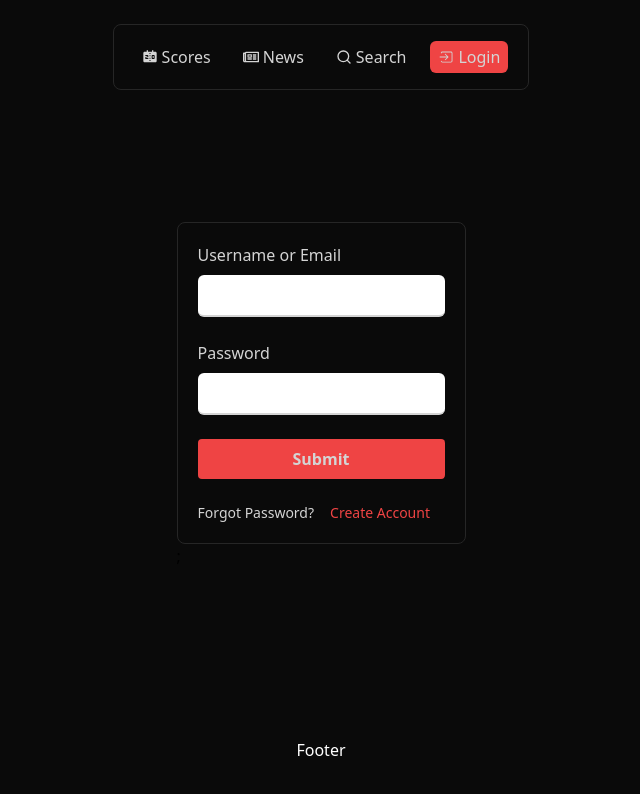
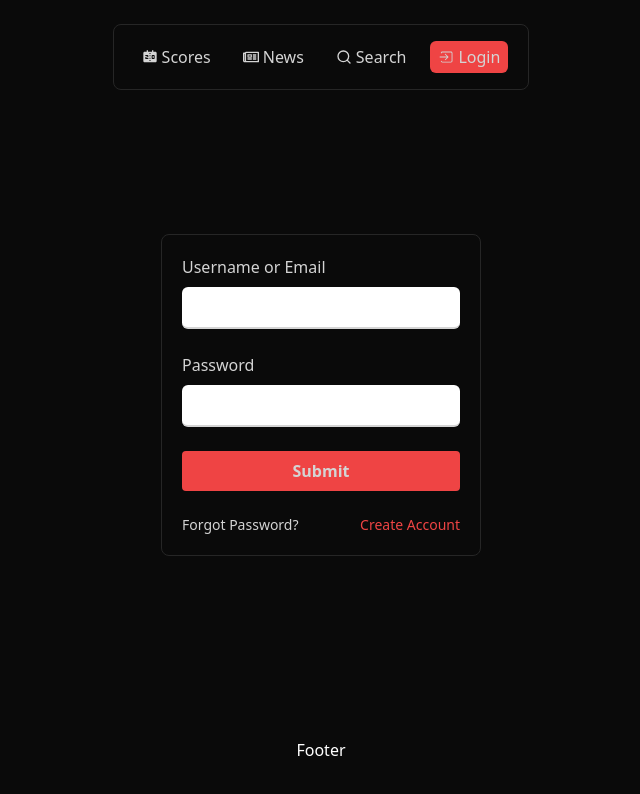
Before and after one commit to mirkocvetanoski/BettingApp, a Next.js app: page /user/login in a window 1280 px wide. Shown: the top 794 px of the page, without its empty margins (319-959 px from the left). Built offline with nearby package versions, Linux system fonts and the light colour scheme.

Commit message:
Changed width of the forms

```diff
--- a/app/user/login/page.jsx
+++ b/app/user/login/page.jsx
@@ -2,8 +2,8 @@ import LoginForm from "@/components/LoginForm";
 
 const LoginPage = () => {
   return (
-    <div>
-      <LoginForm />;
+    <div className="w-80">
+      <LoginForm />
     </div>
   );
 };
--- a/app/user/signup/page.jsx
+++ b/app/user/signup/page.jsx
@@ -2,8 +2,8 @@ import SignupForm from "@/components/SignupForm";
 
 const SignUp = () => {
   return (
-    <div>
-      <SignupForm />;
+    <div className="w-80">
+      <SignupForm />
     </div>
   );
 };
--- a/components/LoginForm.jsx
+++ b/components/LoginForm.jsx
@@ -26,14 +26,14 @@ const LoginhtmlForm = () => {
             />
           </div>
           <button
-            className="hover:shadow-button mb-6 w-full rounded border-neutral-300 bg-red-500 px-4 py-2 font-bold text-neutral-300 transition-all duration-300 hover:bg-red-700 hover:shadow-red-700"
+            className="mb-6 w-full rounded border-neutral-300 bg-red-500 px-4 py-2 font-bold text-neutral-300 transition-all duration-300 hover:bg-red-700 hover:shadow-button hover:shadow-red-700"
             type="submit"
           >
             Submit
           </button>
         </form>
         <footer>
-          <div className="flex gap-4">
+          <div className="flex justify-between gap-4">
             <Link
               className="hover:red-pink-700 float-left text-sm text-neutral-300"
               href="/"
--- a/components/SignupForm.jsx
+++ b/components/SignupForm.jsx
@@ -46,7 +46,7 @@ const LoginhtmlForm = () => {
             />
           </div>
           <button
-            className="hover:shadow-button mb-6 w-full rounded border-neutral-300 bg-red-500 px-4 py-2 font-bold text-neutral-300 transition-all duration-300 hover:bg-red-700 hover:shadow-red-700"
+            className="mb-6 w-full rounded border-neutral-300 bg-red-500 px-4 py-2 font-bold text-neutral-300 transition-all duration-300 hover:bg-red-700 hover:shadow-button hover:shadow-red-700"
             type="submit"
           >
             Submit
```
